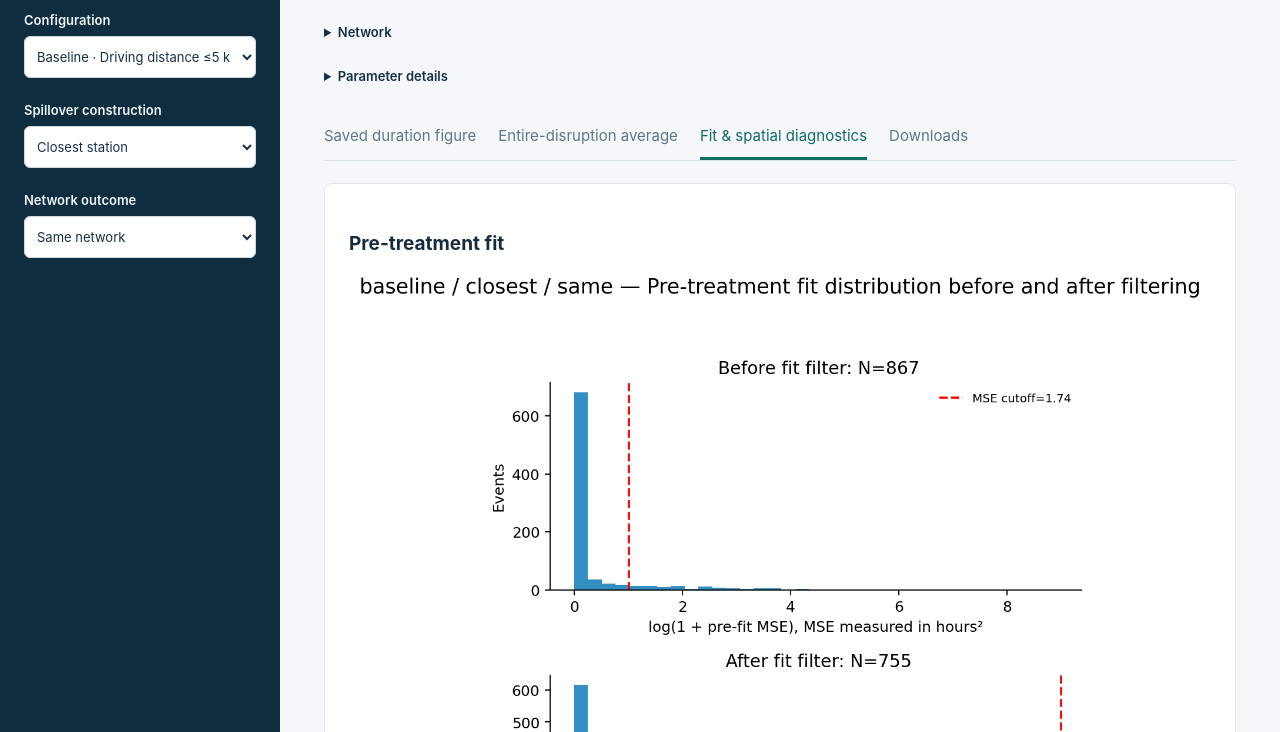
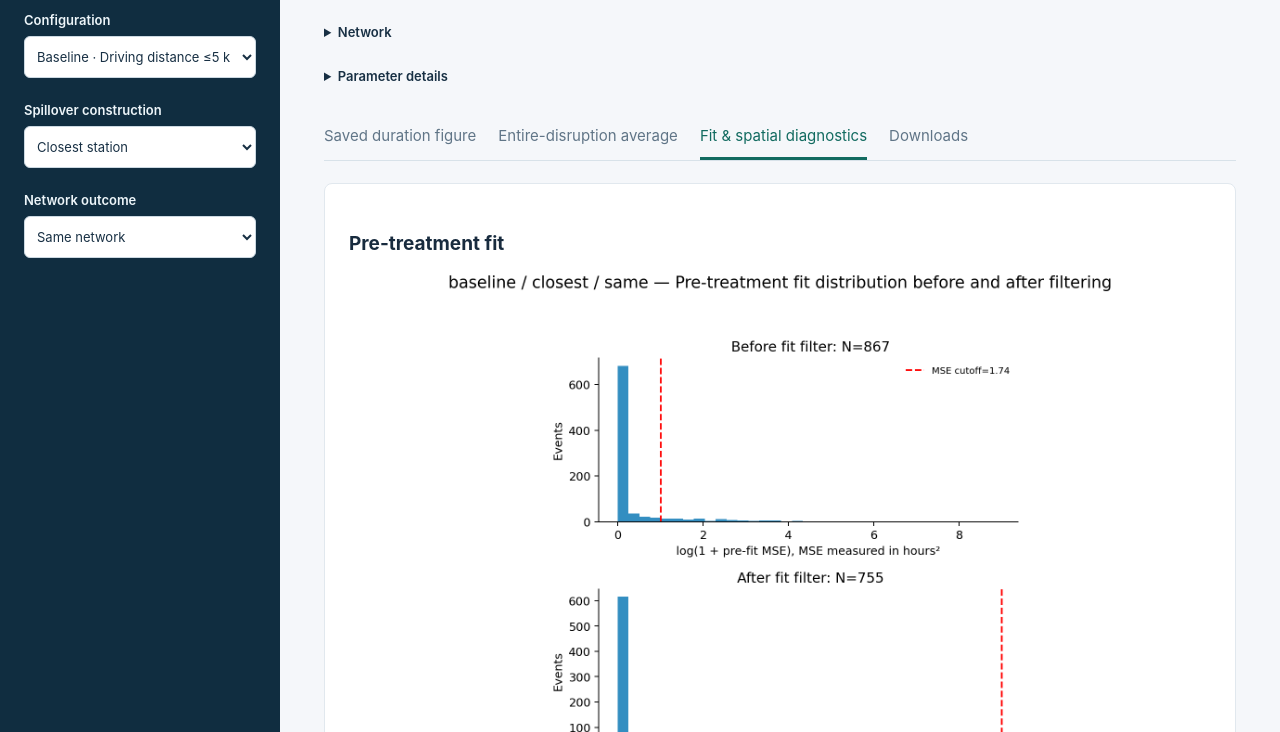
Before and after one commit to JacobJIN2000/sc-spillover-review, a plain HTML site: page index.html in a window 1280 px wide. Both pictures are taken after a click on the button "Fit & spatial diagnostics". Shown: the part 68-800 px from the top of the page. Drawn offline with nearby package versions, Linux system fonts and the light colour scheme.

Commit message:
Reduce and center pre-treatment fit figure

```diff
--- a/index.html
+++ b/index.html
@@ -15,7 +15,7 @@
 <nav aria-label="Result sections"><button class="active" data-tab="saved">Saved duration figure</button><button data-tab="fullpost">Entire-disruption average</button><button data-tab="diagnostics">Fit & spatial diagnostics</button><button data-tab="tables">Downloads</button></nav>
 
 <section class="tab" id="fullpost" hidden><h2>Entire-disruption average</h2><p class="muted">ATT averages each event’s entire disruption, then averages events equally. SD is the standard deviation of 1,000 cluster bootstrap estimates. ATT, SD and 95% CI are in busy hours per day.</p><div class="panel"><div id="average-chart"></div></div><div id="average-tables"></div></section>
-<section class="tab" id="diagnostics" hidden><div class="panel"><h2>Pre-treatment fit</h2><img id="mse" class="figure" alt="Pre-treatment MSE before and after fit filtering" loading="lazy"></div><div class="panel"><h2>Spatial distribution</h2><img id="spatial" class="figure" alt="Distance, time or neighborhood member count distribution" loading="lazy"></div></section>
+<section class="tab" id="diagnostics" hidden><div class="panel"><h2>Pre-treatment fit</h2><img id="mse" class="figure" style="max-width:680px;margin:0 auto" alt="Pre-treatment MSE before and after fit filtering" loading="lazy"></div><div class="panel"><h2>Spatial distribution</h2><img id="spatial" class="figure" alt="Distance, time or neighborhood member count distribution" loading="lazy"></div></section>
 <section class="tab" id="saved"><div class="panel"><h2>Five duration panels · Selected outcome</h2><img id="duration-figure" class="figure" alt="Spillover effects for minimum durations one through five days" loading="lazy"></div><details><summary>Sample retention by duration</summary><div id="counts" class="table-wrap" style="margin-top:12px"></div></details></section>
 <section class="tab" id="tables" hidden><h2>Download estimates</h2><div id="downloads" class="downloads"></div></section>
 </main>
```
